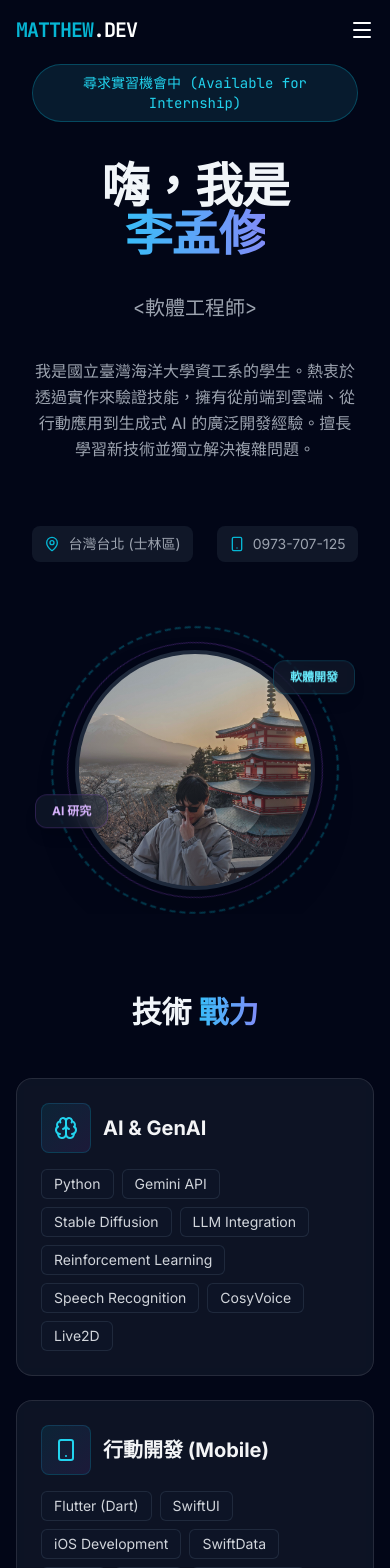
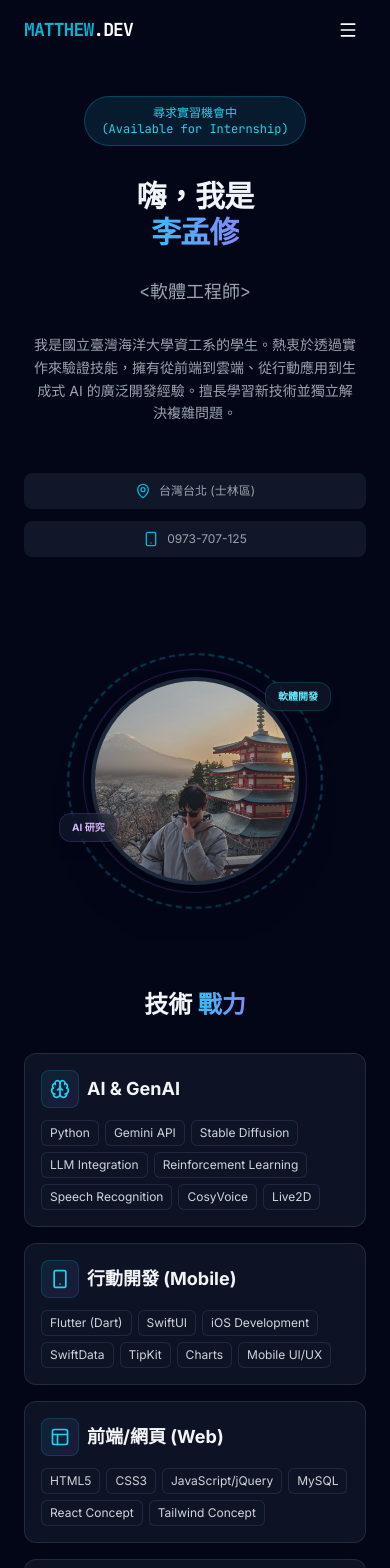
Before and after one commit to matthew930823/matthew-li-portfolio, a React (Vite) app: page / in a window 390 px wide. Shown: the top 1568 px of the page. Built offline with nearby package versions, Linux system fonts and the light colour scheme.

Commit message:
refactor: enhance layout and styling across multiple components

```diff
--- a/App.tsx
+++ b/App.tsx
@@ -14,7 +14,7 @@
       <Experience />
       <Projects />
 
-      <footer className="py-8 text-center text-gray-500 text-sm border-t border-white/5">
+      <footer className="py-6 sm:py-8 text-center text-gray-500 text-xs sm:text-sm border-t border-white/5 px-6">
         <p>© {new Date().getFullYear()} Matthew Li. 使用 React & Tailwind 建構。</p>
       </footer>
     </div>
--- a/components/Experience.tsx
+++ b/components/Experience.tsx
@@ -4,26 +4,26 @@
 
 const Experience: React.FC = () => {
   return (
-    <section id="experience" className="py-20 bg-slate-900/30">
-      <div className="container mx-auto px-4">
-        <h2 className="text-3xl md:text-4xl font-bold mb-16 text-center">
+    <section id="experience" className="py-12 sm:py-16 md:py-20 bg-slate-900/30">
+      <div className="container mx-auto px-6 md:px-8 lg:px-4">
+        <h2 className="text-2xl sm:text-3xl md:text-4xl font-bold mb-10 sm:mb-12 md:mb-16 text-center">
           學歷 <span className="gradient-text">& 經歷</span>
         </h2>
 
-        <div className="max-w-4xl mx-auto space-y-12 relative">
+        <div className="max-w-4xl mx-auto space-y-8 sm:space-y-10 md:space-y-12 relative">
           {/* Vertical Line */}
           <div className="absolute left-8 top-0 bottom-0 w-0.5 bg-gradient-to-b from-cyan-500 to-purple-600 opacity-30 md:left-1/2 transform md:-translate-x-1/2"></div>
 
           {/* Education Item (Right Side desktop) */}
-          <div className="relative flex flex-col md:flex-row items-center md:justify-between group">
-             <div className="md:w-1/2 md:pr-12 md:text-right order-2 md:order-1 pl-20 md:pl-0 mt-4 md:mt-0">
-                <h3 className="text-xl font-bold text-white">{PERSONAL_INFO.education.school}</h3>
-                <h4 className="text-cyan-400 font-mono text-sm mb-2">{PERSONAL_INFO.education.major}</h4>
-                <span className="inline-block px-2 py-1 bg-slate-800 rounded text-xs text-gray-400 border border-slate-700">{PERSONAL_INFO.education.period}</span>
+          <div className="relative flex flex-col md:flex-row items-start md:items-center md:justify-between group">
+             <div className="md:w-1/2 md:pr-12 md:text-right order-2 md:order-1 pl-16 sm:pl-20 md:pl-0 mt-4 md:mt-0 w-full">
+                <h3 className="text-lg sm:text-xl font-bold text-white mb-1">{PERSONAL_INFO.education.school}</h3>
+                <h4 className="text-cyan-400 font-mono text-xs sm:text-sm mb-2">{PERSONAL_INFO.education.major}</h4>
+                <span className="inline-block px-2 sm:px-3 py-1 bg-slate-800 rounded text-[10px] sm:text-xs text-gray-400 border border-slate-700">{PERSONAL_INFO.education.period}</span>
              </div>
 
-             <div className="absolute left-8 md:left-1/2 transform -translate-x-1/2 w-10 h-10 bg-slate-900 border-2 border-cyan-500 rounded-full flex items-center justify-center z-10 group-hover:scale-110 transition-transform shadow-[0_0_15px_rgba(6,182,212,0.5)]">
-                <GraduationCap className="w-5 h-5 text-cyan-400" />
+             <div className="absolute left-6 sm:left-8 md:left-1/2 transform -translate-x-1/2 w-8 h-8 sm:w-10 sm:h-10 bg-slate-900 border-2 border-cyan-500 rounded-full flex items-center justify-center z-10 group-hover:scale-110 transition-transform shadow-[0_0_15px_rgba(6,182,212,0.5)]">
+                <GraduationCap className="w-4 h-4 sm:w-5 sm:h-5 text-cyan-400" />
              </div>
 
              <div className="md:w-1/2 md:pl-12 order-3 md:order-3 hidden md:block"></div>
@@ -31,24 +31,24 @@
 
           {/* Experience Item (Left Side desktop) */}
           {EXPERIENCE.map((exp, idx) => (
-            <div key={idx} className="relative flex flex-col md:flex-row items-center md:justify-between group">
+            <div key={idx} className="relative flex flex-col md:flex-row items-start md:items-center md:justify-between group">
                <div className="md:w-1/2 md:pr-12 hidden md:block order-1"></div>
 
-               <div className="absolute left-8 md:left-1/2 transform -translate-x-1/2 w-10 h-10 bg-slate-900 border-2 border-purple-500 rounded-full flex items-center justify-center z-10 group-hover:scale-110 transition-transform shadow-[0_0_15px_rgba(168,85,247,0.5)]">
-                  <Briefcase className="w-5 h-5 text-purple-400" />
+               <div className="absolute left-6 sm:left-8 md:left-1/2 transform -translate-x-1/2 w-8 h-8 sm:w-10 sm:h-10 bg-slate-900 border-2 border-purple-500 rounded-full flex items-center justify-center z-10 group-hover:scale-110 transition-transform shadow-[0_0_15px_rgba(168,85,247,0.5)]">
+                  <Briefcase className="w-4 h-4 sm:w-5 sm:h-5 text-purple-400" />
                </div>
 
-               <div className="md:w-1/2 md:pl-12 order-2 pl-20 md:pl-0 mt-4 md:mt-0 text-left">
-                  <h3 className="text-xl font-bold text-white">{exp.role}</h3>
+               <div className="md:w-1/2 md:pl-12 order-2 pl-16 sm:pl-20 md:pl-0 mt-4 md:mt-0 text-left w-full">
+                  <h3 className="text-lg sm:text-xl font-bold text-white mb-1">{exp.role}</h3>
                   <div className="flex flex-col sm:flex-row sm:items-center gap-1 sm:gap-3 mb-2">
-                    <h4 className="text-purple-400 font-semibold">{exp.company}</h4>
+                    <h4 className="text-purple-400 font-semibold text-sm sm:text-base">{exp.company}</h4>
                     <span className="text-xs text-gray-500 hidden sm:block">•</span>
-                    <span className="flex items-center text-xs text-gray-400 gap-1"><MapPin className="w-3 h-3" /> {exp.location}</span>
+                    <span className="flex items-center text-[10px] sm:text-xs text-gray-400 gap-1"><MapPin className="w-3 h-3" /> {exp.location}</span>
                   </div>
-                  <p className="text-gray-400 text-sm leading-relaxed mb-3">
+                  <p className="text-gray-400 text-xs sm:text-sm leading-relaxed mb-3">
                     {exp.description}
                   </p>
-                  <span className="inline-block px-2 py-1 bg-slate-800 rounded text-xs text-gray-400 border border-slate-700">{exp.period}</span>
+                  <span className="inline-block px-2 sm:px-3 py-1 bg-slate-800 rounded text-[10px] sm:text-xs text-gray-400 border border-slate-700">{exp.period}</span>
                </div>
             </div>
           ))}
--- a/components/Hero.tsx
+++ b/components/Hero.tsx
@@ -11,36 +11,39 @@
       <div className="absolute top-0 -right-4 w-72 h-72 bg-cyan-500 rounded-full mix-blend-multiply filter blur-3xl opacity-20 animate-blob animation-delay-2000"></div>
       <div className="absolute -bottom-8 left-20 w-72 h-72 bg-blue-500 rounded-full mix-blend-multiply filter blur-3xl opacity-20 animate-blob animation-delay-4000"></div>
 
-      <div className="container mx-auto px-4 z-10 grid md:grid-cols-2 gap-12 items-center">
+      <div className="container mx-auto px-6 md:px-8 lg:px-4 z-10 grid md:grid-cols-2 gap-12 md:gap-16 items-center py-8 md:py-0">
         {/* Text Content */}
-        <div className="text-center md:text-left space-y-6 px-4 md:px-0">
-            <div className="inline-block px-5 py-2 rounded-full bg-cyan-900/30 border border-cyan-500/30 text-cyan-400 text-sm font-mono mb-2">
-                尋求實習機會中 (Available for Internship)
+        <div className="text-center md:text-left space-y-4 md:space-y-6">
+            <div className="inline-block px-4 py-2 md:px-5 md:py-2 rounded-full bg-cyan-900/30 border border-cyan-500/30 text-cyan-400 text-xs sm:text-sm font-mono mb-2 max-w-full">
+                <span className="block sm:inline">尋求實習機會中</span>
+                <span className="block sm:inline"> (Available for Internship)</span>
             </div>
-          <h1 className="text-5xl md:text-7xl font-bold tracking-tight py-2">
+          <h1 className="text-3xl sm:text-4xl md:text-6xl lg:text-7xl font-bold tracking-tight py-2">
             嗨，我是 <br />
             <span className="gradient-text">{PERSONAL_INFO.name.split('(')[0]}</span>
           </h1>
-          <h2 className="text-xl md:text-2xl text-gray-400 font-mono py-1">
+          <h2 className="text-lg sm:text-xl md:text-2xl text-gray-400 font-mono py-1">
              {`<${PERSONAL_INFO.title}>`}
           </h2>
-          <p className="text-gray-400 max-w-lg mx-auto md:mx-0 leading-relaxed py-2">
+          <p className="text-sm sm:text-base text-gray-400 max-w-lg mx-auto md:mx-0 leading-relaxed py-2 px-2 md:px-0">
             {PERSONAL_INFO.bio}
           </p>
 
-          <div className="flex gap-6 justify-center md:justify-start text-gray-400 pt-8 pb-4">
-             <div className="flex items-center gap-2 text-sm px-3 py-2 rounded-lg bg-slate-800/50">
-                <MapPin className="w-4 h-4 text-cyan-500" /> {PERSONAL_INFO.location.split(',')[0]}
+          <div className="flex flex-col sm:flex-row gap-3 sm:gap-4 justify-center md:justify-start text-gray-400 pt-6 md:pt-8 pb-4">
+             <div className="flex items-center justify-center md:justify-start gap-2 text-xs sm:text-sm px-4 py-2.5 rounded-lg bg-slate-800/50 hover:bg-slate-800/70 transition-colors">
+                <MapPin className="w-4 h-4 text-cyan-500 flex-shrink-0" />
+                <span className="truncate">{PERSONAL_INFO.location.split(',')[0]}</span>
              </div>
-             <div className="flex items-center gap-2 text-sm px-3 py-2 rounded-lg bg-slate-800/50">
-                <Smartphone className="w-4 h-4 text-cyan-500" /> {PERSONAL_INFO.phone}
+             <div className="flex items-center justify-center md:justify-start gap-2 text-xs sm:text-sm px-4 py-2.5 rounded-lg bg-slate-800/50 hover:bg-slate-800/70 transition-colors">
+                <Smartphone className="w-4 h-4 text-cyan-500 flex-shrink-0" />
+                <span>{PERSONAL_INFO.phone}</span>
              </div>
           </div>
         </div>
 
         {/* Visual/Image Content */}
-        <div className="relative group perspective-1000">
-          <div className="relative w-72 h-72 md:w-96 md:h-96 mx-auto transition-transform duration-500 transform group-hover:rotate-y-12 preserve-3d">
+        <div className="relative group perspective-1000 mt-8 md:mt-0">
+          <div className="relative w-64 h-64 sm:w-72 sm:h-72 md:w-80 md:h-80 lg:w-96 lg:h-96 mx-auto transition-transform duration-500 transform group-hover:rotate-y-12 preserve-3d">
             {/* Spinning ring */}
             <div className="absolute inset-0 rounded-full border-2 border-dashed border-cyan-500/30 animate-[spin_10s_linear_infinite]"></div>
             <div className="absolute inset-4 rounded-full border border-purple-500/30 animate-[spin_15s_linear_infinite_reverse]"></div>
@@ -57,10 +60,10 @@
             </div>
 
             {/* Floating Badges */}
-            <div className="absolute -right-4 top-10 glass-panel px-4 py-2 rounded-xl text-xs font-bold text-cyan-300 animate-bounce delay-100 shadow-lg border-cyan-500/20 z-20">
+            <div className="absolute -right-2 sm:-right-4 top-8 sm:top-10 glass-panel px-3 sm:px-4 py-1.5 sm:py-2 rounded-xl text-[10px] sm:text-xs font-bold text-cyan-300 animate-bounce delay-100 shadow-lg border-cyan-500/20 z-20">
                 軟體開發
             </div>
-            <div className="absolute -left-4 bottom-20 glass-panel px-4 py-2 rounded-xl text-xs font-bold text-purple-300 animate-bounce delay-300 shadow-lg border-purple-500/20 z-20">
+            <div className="absolute -left-2 sm:-left-4 bottom-16 sm:bottom-20 glass-panel px-3 sm:px-4 py-1.5 sm:py-2 rounded-xl text-[10px] sm:text-xs font-bold text-purple-300 animate-bounce delay-300 shadow-lg border-purple-500/20 z-20">
                 AI 研究
             </div>
           </div>
--- a/components/Navbar.tsx
+++ b/components/Navbar.tsx
@@ -37,17 +37,17 @@
 
   return (
     <nav className={`fixed top-0 w-full z-40 transition-all duration-300 ${scrolled ? 'bg-slate-900/90 backdrop-blur-md shadow-lg border-b border-white/5' : 'bg-transparent'}`}>
-      <div className="container mx-auto px-4 py-4 flex justify-between items-center">
+      <div className="container mx-auto px-6 md:px-8 lg:px-4 py-3 sm:py-4 flex justify-between items-center">
         <a
           href="#home"
           onClick={(e) => handleNavClick(e, '#home')}
-          className="text-xl font-bold font-mono tracking-tighter"
+          className="text-lg sm:text-xl font-bold font-mono tracking-tighter"
         >
           <span className="text-cyan-500">MATTHEW</span><span className="text-white">.DEV</span>
         </a>
 
         {/* Desktop Nav */}
-        <div className="hidden md:flex gap-8">
+        <div className="hidden md:flex gap-6 lg:gap-8">
           {navLinks.map(link => (
             <a
               key={link.name}
@@ -61,20 +61,20 @@
         </div>
 
         {/* Mobile Toggle */}
-        <button className="md:hidden text-white" onClick={() => setMenuOpen(!menuOpen)}>
-          {menuOpen ? <X /> : <Menu />}
+        <button className="md:hidden text-white p-2" onClick={() => setMenuOpen(!menuOpen)}>
+          {menuOpen ? <X className="w-5 h-5" /> : <Menu className="w-5 h-5" />}
         </button>
       </div>
 
       {/* Mobile Menu */}
       {menuOpen && (
-        <div className="md:hidden absolute top-full left-0 w-full bg-slate-900 border-b border-white/10 p-4 flex flex-col gap-4 shadow-2xl">
+        <div className="md:hidden absolute top-full left-0 w-full bg-slate-900/95 backdrop-blur-md border-b border-white/10 py-2 flex flex-col shadow-2xl">
           {navLinks.map(link => (
             <a
               key={link.name}
               href={link.href}
               onClick={(e) => handleNavClick(e, link.href)}
-              className="text-gray-300 hover:text-cyan-400 py-2 border-b border-white/5 last:border-0 cursor-pointer"
+              className="text-gray-300 hover:text-cyan-400 hover:bg-slate-800/50 px-6 py-3 border-b border-white/5 last:border-0 cursor-pointer transition-colors"
             >
               {link.name}
             </a>
--- a/components/Projects.tsx
+++ b/components/Projects.tsx
@@ -4,20 +4,20 @@
 
 const Projects: React.FC = () => {
   return (
-    <section id="projects" className="py-20">
-      <div className="container mx-auto px-4">
-        <h2 className="text-3xl md:text-4xl font-bold mb-12 text-center">
+    <section id="projects" className="py-12 sm:py-16 md:py-20">
+      <div className="container mx-auto px-6 md:px-8 lg:px-4">
+        <h2 className="text-2xl sm:text-3xl md:text-4xl font-bold mb-8 sm:mb-10 md:mb-12 text-center">
           精選 <span className="gradient-text">專案</span>
         </h2>
 
-        <div className="grid grid-cols-1 md:grid-cols-2 lg:grid-cols-3 gap-8">
+        <div className="grid grid-cols-1 sm:grid-cols-2 lg:grid-cols-3 gap-5 sm:gap-6 md:gap-8">
           {PROJECTS.map((project, idx) => (
             <div
               key={idx}
-              className="group relative rounded-2xl overflow-hidden glass-panel border-0 ring-1 ring-white/10 hover:ring-cyan-500/50 transition-all duration-500"
+              className="group relative rounded-xl md:rounded-2xl overflow-hidden glass-panel border-0 ring-1 ring-white/10 hover:ring-cyan-500/50 transition-all duration-500"
             >
               {/* Image Area */}
-              <div className="h-48 overflow-hidden relative">
+              <div className="h-40 sm:h-48 overflow-hidden relative">
                 <div className="absolute inset-0 bg-slate-900/20 group-hover:bg-transparent transition-colors z-10"></div>
                 <img
                   src={project.image}
@@ -27,9 +27,9 @@
               </div>
 
               {/* Content Area */}
-              <div className="p-6 relative z-20 bg-slate-900/90 backdrop-blur-sm h-full flex flex-col">
+              <div className="p-4 sm:p-5 md:p-6 relative z-20 bg-slate-900/90 backdrop-blur-sm h-full flex flex-col">
                 <div className="flex justify-between items-start mb-2">
-                  <h3 className="text-xl font-bold text-white group-hover:text-cyan-400 transition-colors">
+                  <h3 className="text-lg sm:text-xl font-bold text-white group-hover:text-cyan-400 transition-colors">
                     {project.title}
                   </h3>
                   {project.link && (
@@ -44,15 +44,15 @@
                   )}
                 </div>
 
-                <p className="text-gray-400 text-sm mb-4 flex-grow line-clamp-3">
+                <p className="text-gray-400 text-xs sm:text-sm mb-3 sm:mb-4 flex-grow line-clamp-3">
                   {project.description}
                 </p>
 
-                <div className="flex flex-wrap gap-2 mt-auto">
+                <div className="flex flex-wrap gap-1.5 sm:gap-2 mt-auto">
                   {project.tags.map((tag, tIdx) => (
                     <span
                       key={tIdx}
-                      className="px-2 py-1 text-xs font-mono rounded bg-cyan-900/30 text-cyan-300 border border-cyan-500/20"
+                      className="px-2 py-0.5 sm:py-1 text-[10px] sm:text-xs font-mono rounded bg-cyan-900/30 text-cyan-300 border border-cyan-500/20"
                     >
                       #{tag}
                     </span>
--- a/components/Skills.tsx
+++ b/components/Skills.tsx
@@ -8,31 +8,31 @@
 
 const Skills: React.FC = () => {
   return (
-    <section id="skills" className="py-20 relative">
-      <div className="container mx-auto px-4">
-        <h2 className="text-3xl md:text-4xl font-bold mb-12 text-center">
+    <section id="skills" className="py-12 sm:py-16 md:py-20 relative">
+      <div className="container mx-auto px-6 md:px-8 lg:px-4">
+        <h2 className="text-2xl sm:text-3xl md:text-4xl font-bold mb-8 sm:mb-10 md:mb-12 text-center">
           技術 <span className="gradient-text">戰力</span>
         </h2>
 
-        <div className="grid grid-cols-1 md:grid-cols-2 lg:grid-cols-3 gap-6">
+        <div className="grid grid-cols-1 sm:grid-cols-2 lg:grid-cols-3 gap-4 sm:gap-5 md:gap-6">
           {SKILLS.map((category, idx) => {
             const Icon = iconMap[category.icon] || Code;
             return (
               <div
                 key={idx}
-                className="glass-panel p-6 rounded-2xl hover:bg-slate-800/50 transition-all hover:-translate-y-2 group"
+                className="glass-panel p-4 sm:p-5 md:p-6 rounded-xl md:rounded-2xl hover:bg-slate-800/50 transition-all hover:-translate-y-2 group"
               >
-                <div className="flex items-center gap-3 mb-4">
-                  <div className="p-3 rounded-lg bg-gradient-to-br from-cyan-500/10 to-purple-500/10 border border-cyan-500/20 group-hover:border-cyan-500/50 transition-colors">
-                    <Icon className="w-6 h-6 text-cyan-400" />
+                <div className="flex items-center gap-2 sm:gap-3 mb-3 sm:mb-4">
+                  <div className="p-2 sm:p-2.5 md:p-3 rounded-lg bg-gradient-to-br from-cyan-500/10 to-purple-500/10 border border-cyan-500/20 group-hover:border-cyan-500/50 transition-colors">
+                    <Icon className="w-5 h-5 sm:w-6 sm:h-6 text-cyan-400" />
                   </div>
-                  <h3 className="text-xl font-bold text-gray-100">{category.title}</h3>
+                  <h3 className="text-lg sm:text-xl font-bold text-gray-100">{category.title}</h3>
                 </div>
-                <div className="flex flex-wrap gap-2">
+                <div className="flex flex-wrap gap-1.5 sm:gap-2">
                   {category.skills.map((skill, sIdx) => (
                     <span
                       key={sIdx}
-                      className="px-3 py-1 bg-slate-900/50 rounded-md text-sm text-gray-300 border border-slate-700/50 hover:border-cyan-500/30 hover:text-cyan-300 transition-colors cursor-default"
+                      className="px-2 sm:px-3 py-1 bg-slate-900/50 rounded-md text-xs sm:text-sm text-gray-300 border border-slate-700/50 hover:border-cyan-500/30 hover:text-cyan-300 transition-colors cursor-default"
                     >
                       {skill}
                     </span>
```
